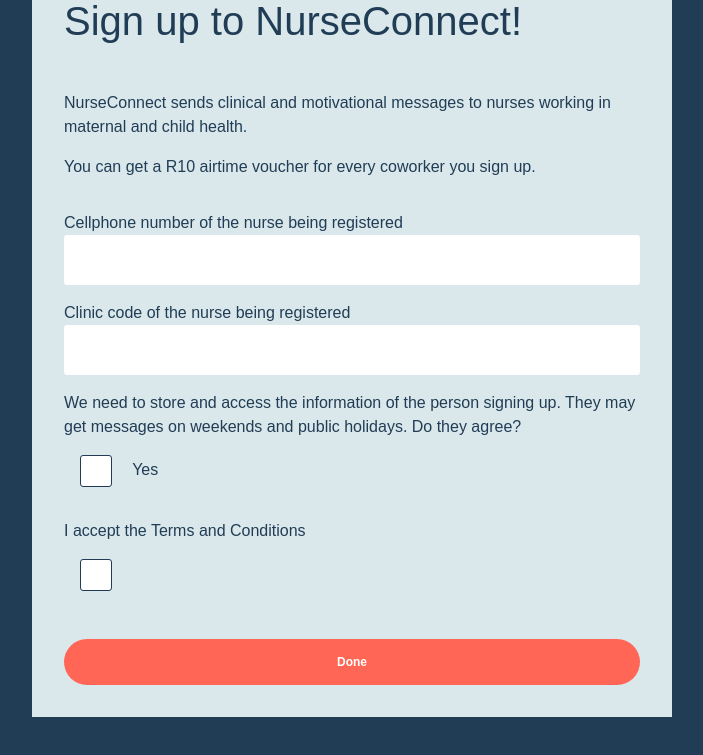
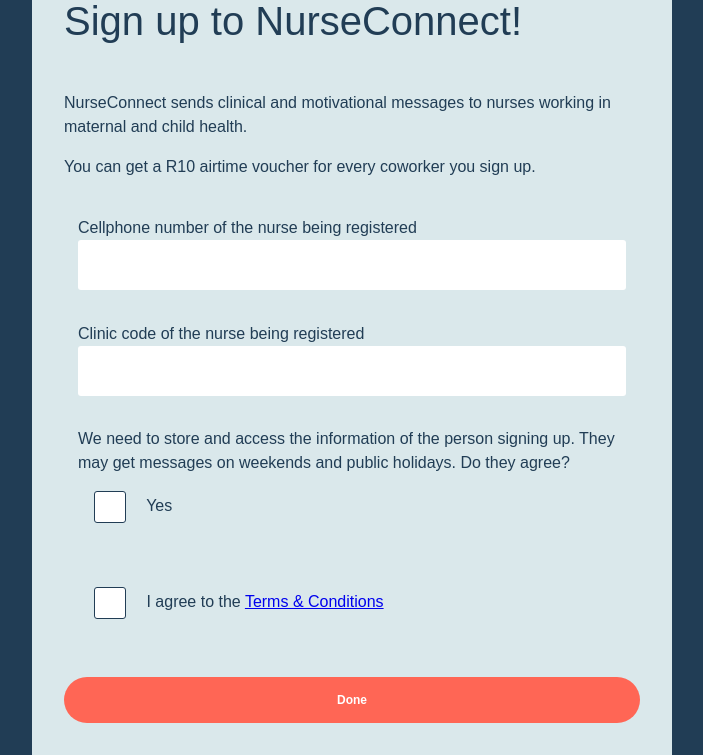
Before and after one commit to praekeltfoundation/nurseconnect-registration, a Django app: page / in a window 1280 px wide. Shown: the part 141-896 px from the top of the page, without its empty margins (288-991 px from the left). Before the commit the page ends 858 px from the top, so only its background shows below. Run offline with Django 3.2, Linux system fonts and the light colour scheme.

Commit message:
added terms and conditions url link to the registration page

```diff
--- a/registrations/templates/registrations/registration_details.html
+++ b/registrations/templates/registrations/registration_details.html
@@ -15,11 +15,22 @@
     {% csrf_token %}
 
     {% for field in form %}
+      <fieldset>
+        {% ifequal field.name 'terms_and_conditions' %}
+          <label for="id_{{ field.name }}"> {{ field }} I agree to the
+          <a href="terms_and_conditions">Terms & Conditions</a>
+          </label>
+          {% if field.errors %}
+            {{ field.errors }}
+          {% endif %}
+        {% else %}
         <label for="id_{{ field.name }}"> {{ field.label }}</label>
         {{ field }}
         {% if field.errors %}
-            {{ field.errors }}
+          {{ field.errors }}
         {% endif %}
+       {% endifequal %}
+    </fieldset>
     {% endfor %}
 
     <input type="submit" value="Done">
--- a/static/base.css
+++ b/static/base.css
@@ -53,6 +53,9 @@
     border-radius: 3px;
     border-style: none;
 }
+fieldset {
+  border: none;
+}
 
 form ul {
     list-style: none;
@@ -62,6 +65,17 @@
 
 form ul label {
     padding: 0;
+}
+
+label[for=id_terms_and_conditions] {
+  display: inline-block;
+}
+label[for=id_terms_and_conditions] > form ul label {
+  display: inline-block;
+}
+label[for=id_terms_and_conditions] ul,
+label[for=id_terms_and_conditions] ul li {
+  display: inline-block;
 }
 
 input[type=checkbox] {
```
